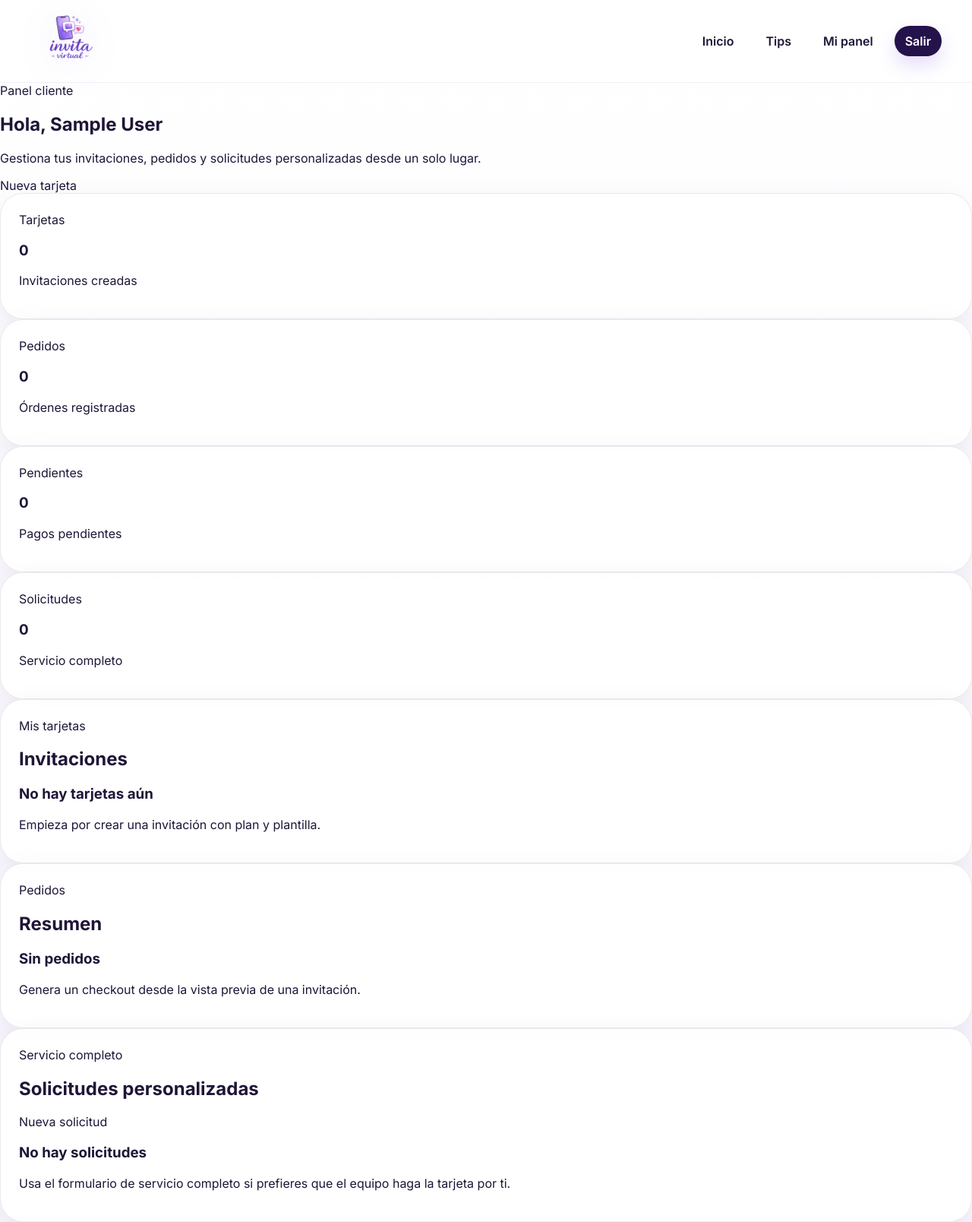
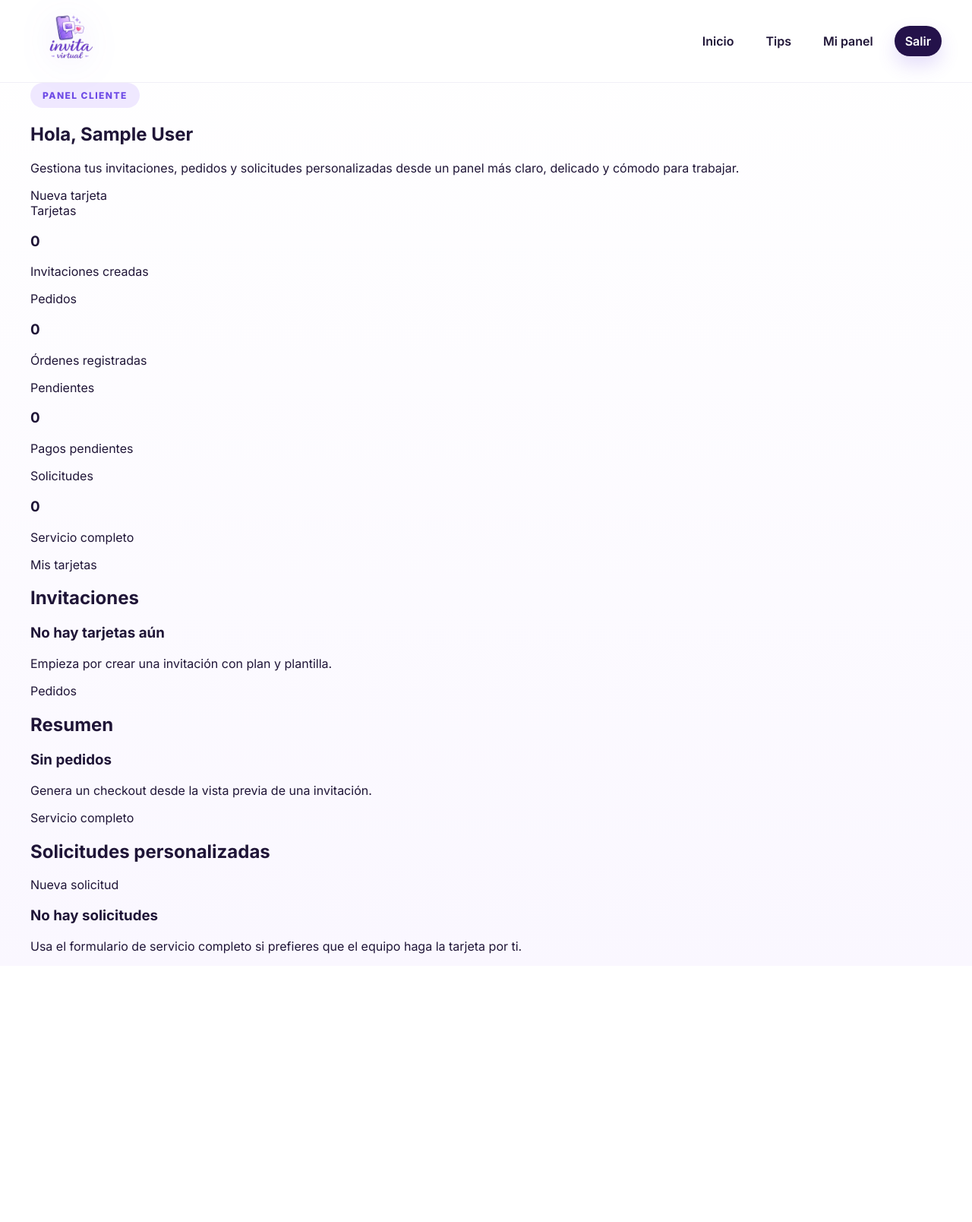
Before and after one commit to medsysbot/invita-virtual, a Flask app: page /client/dashboard in a window 1280 px wide. Shown: the whole page at 76% size. After the commit the page ends 1255 px from the top, so only its background shows below. Run offline with Flask 3, Linux system fonts and the light colour scheme; the visitor is signed in with stand-in values (Sample User, id 1); data that the repository does not hold is empty.

Commit message:
Update dashboard.html

```diff
--- a/templates/client/dashboard.html
+++ b/templates/client/dashboard.html
@@ -1,88 +1,164 @@
 {% extends "base.html" %}
 {% block title %}Panel cliente{% endblock %}
+
 {% block content %}
-<section class="dashboard-head page-hero glass-card">
-  <span class="section-eyebrow">Panel cliente</span>
+<section class="dashboard-shell dashboard-shell--client">
+  <div class="container">
+    <header class="dashboard-hero">
+      <div class="dashboard-hero__content">
+        <span class="section-badge">Panel cliente</span>
         <h1>Hola, {{ current_user.full_name }}</h1>
-  <p>Gestiona tus invitaciones, pedidos y solicitudes personalizadas desde un solo lugar.</p>
-  <div class="inline-actions">
+        <p>
+          Gestiona tus invitaciones, pedidos y solicitudes personalizadas desde un panel
+          más claro, delicado y cómodo para trabajar.
+        </p>
+      </div>
+
+      <div class="dashboard-hero__actions">
         <a class="button" href="{{ url_for('client.crear') }}">Nueva tarjeta</a>
       </div>
+    </header>
+
+    <section class="dashboard-stats">
+      <article class="dashboard-stat">
+        <span class="dashboard-stat__label">Tarjetas</span>
+        <h3>{{ stats.invitations }}</h3>
+        <p>Invitaciones creadas</p>
+      </article>
+
+      <article class="dashboard-stat">
+        <span class="dashboard-stat__label">Pedidos</span>
+        <h3>{{ stats.orders }}</h3>
+        <p>Órdenes registradas</p>
+      </article>
+
+      <article class="dashboard-stat">
+        <span class="dashboard-stat__label">Pendientes</span>
+        <h3>{{ stats.pending_orders }}</h3>
+        <p>Pagos pendientes</p>
+      </article>
+
+      <article class="dashboard-stat">
+        <span class="dashboard-stat__label">Solicitudes</span>
+        <h3>{{ stats.custom_requests }}</h3>
+        <p>Servicio completo</p>
+      </article>
     </section>
 
-<section class="metrics-grid section-block">
-  <article class="metric-card panel-card"><span class="mini-tag">Tarjetas</span><h3>{{ stats.invitations }}</h3><p>Invitaciones creadas</p></article>
-  <article class="metric-card panel-card"><span class="mini-tag">Pedidos</span><h3>{{ stats.orders }}</h3><p>Órdenes registradas</p></article>
-  <article class="metric-card panel-card"><span class="mini-tag">Pendientes</span><h3>{{ stats.pending_orders }}</h3><p>Pagos pendientes</p></article>
-  <article class="metric-card panel-card"><span class="mini-tag">Solicitudes</span><h3>{{ stats.custom_requests }}</h3><p>Servicio completo</p></article>
-</section>
+    <section class="dashboard-columns">
+      <article class="dashboard-card">
+        <div class="dashboard-card__header">
+          <div>
+            <span class="dashboard-card__eyebrow">Mis tarjetas</span>
+            <h2>Invitaciones</h2>
+          </div>
+        </div>
 
-<section class="dashboard-grid">
-  <div class="panel-card">
-    <div class="section-head"><div><span class="section-eyebrow">Mis tarjetas</span><h2>Invitaciones</h2></div></div>
         {% if invitations %}
           <div class="table-wrap">
             <table>
-          <tr><th>ID</th><th>Título</th><th>Estado</th><th>Acciones</th></tr>
+              <tr>
+                <th>ID</th>
+                <th>Título</th>
+                <th>Estado</th>
+                <th>Acciones</th>
+              </tr>
               {% for i in invitations %}
                 <tr>
                   <td>#{{ i.id }}</td>
                   <td>{{ i.title or "Sin título" }}</td>
-              <td><span class="status-badge {% if i.status == 'draft' %}draft{% elif i.status == 'paid' %}paid{% else %}pending{% endif %}">{{ i.status }}</span></td>
                   <td>
+                    <span class="status-badge {% if i.status == 'draft' %}draft{% elif i.status == 'paid' %}paid{% else %}pending{% endif %}">
+                      {{ i.status }}
+                    </span>
+                  </td>
+                  <td>
+                    <div class="dashboard-table-actions">
                       <a class="button-ghost" href="{{ url_for('client.editar_invitacion', invitation_id=i.id) }}">Editar</a>
                       <a class="button-ghost" href="{{ url_for('client.preview_invitation', invitation_id=i.id) }}">Vista previa</a>
+                    </div>
                   </td>
                 </tr>
               {% endfor %}
             </table>
           </div>
         {% else %}
-      <div class="empty-state"><h3>No hay tarjetas aún</h3><p>Empieza por crear una invitación con plan y plantilla.</p></div>
+          <div class="empty-state">
+            <h3>No hay tarjetas aún</h3>
+            <p>Empieza por crear una invitación con plan y plantilla.</p>
+          </div>
         {% endif %}
+      </article>
+
+      <article class="dashboard-card">
+        <div class="dashboard-card__header">
+          <div>
+            <span class="dashboard-card__eyebrow">Pedidos</span>
+            <h2>Resumen</h2>
+          </div>
         </div>
 
-  <div class="panel-card">
-    <span class="section-eyebrow">Pedidos</span>
-    <h2>Resumen</h2>
         {% if orders %}
           <ul class="clean-list">
             {% for o in orders %}
               <li class="info-card">
                 <strong>Pedido #{{ o.id }}</strong>
                 <p>{{ o.amount }} {{ o.currency }} · {{ o.status }}</p>
+
                 {% if o.status == 'pending' %}
-              <form method="post" action="{{ url_for('client.pay_order', order_id=o.id) }}">
-                <button class="button" type="submit">Marcar como pagado (demo)</button>
+                  <form method="post" action="{{ url_for('client.pay_order', order_id=o.id) }}" class="dashboard-inline-form">
+                    <button class="button" type="submit">Marcar como pagado</button>
                   </form>
                 {% endif %}
               </li>
             {% endfor %}
           </ul>
         {% else %}
-      <div class="empty-state"><h3>Sin pedidos</h3><p>Genera un checkout desde la vista previa de una invitación.</p></div>
+          <div class="empty-state">
+            <h3>Sin pedidos</h3>
+            <p>Genera un checkout desde la vista previa de una invitación.</p>
+          </div>
         {% endif %}
-  </div>
+      </article>
     </section>
 
-<section class="section-block panel-card">
-  <div class="section-head"><div><span class="section-eyebrow">Servicio completo</span><h2>Solicitudes personalizadas</h2></div><a class="button" href="{{ url_for('client.custom_request') }}">Nueva solicitud</a></div>
+    <section class="dashboard-card dashboard-card--full">
+      <div class="dashboard-card__header">
+        <div>
+          <span class="dashboard-card__eyebrow">Servicio completo</span>
+          <h2>Solicitudes personalizadas</h2>
+        </div>
+        <a class="button" href="{{ url_for('client.custom_request') }}">Nueva solicitud</a>
+      </div>
+
       {% if custom_requests %}
         <div class="table-wrap">
           <table>
-        <tr><th>ID</th><th>Evento</th><th>Fecha</th><th>Estado</th></tr>
+            <tr>
+              <th>ID</th>
+              <th>Evento</th>
+              <th>Fecha</th>
+              <th>Estado</th>
+            </tr>
             {% for item in custom_requests %}
               <tr>
                 <td>#{{ item.id }}</td>
                 <td>{{ item.event_type or '-' }}</td>
                 <td>{{ item.event_date or '-' }}</td>
-            <td><span class="status-badge pending">{{ item.status }}</span></td>
+                <td>
+                  <span class="status-badge pending">{{ item.status }}</span>
+                </td>
               </tr>
             {% endfor %}
           </table>
         </div>
       {% else %}
-    <div class="empty-state"><h3>No hay solicitudes</h3><p>Usa el formulario de servicio completo si prefieres que el equipo haga la tarjeta por ti.</p></div>
+        <div class="empty-state">
+          <h3>No hay solicitudes</h3>
+          <p>Usa el formulario de servicio completo si prefieres que el equipo haga la tarjeta por ti.</p>
+        </div>
       {% endif %}
     </section>
+  </div>
+</section>
 {% endblock %}
```
Lines whose indentation alone changed are shown as unchanged.
